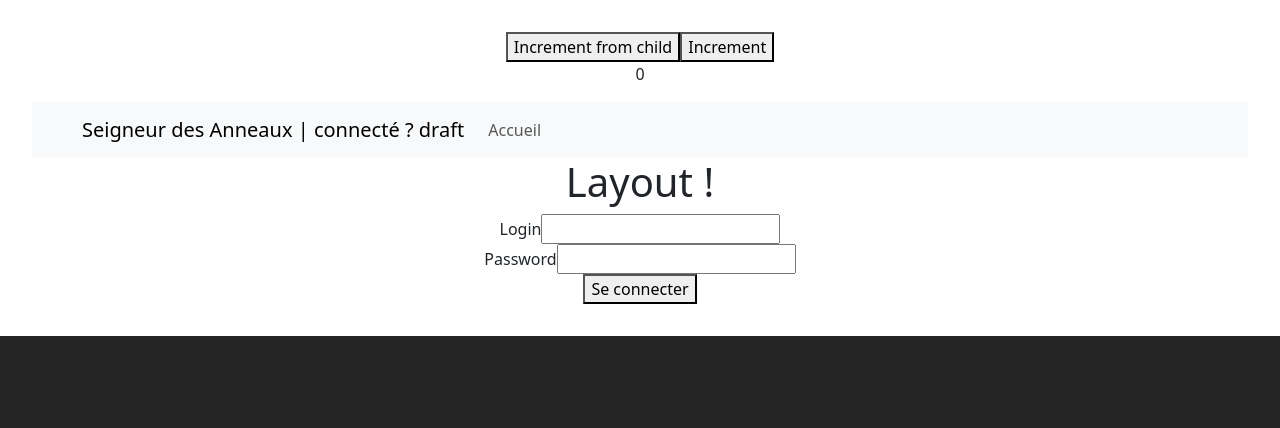
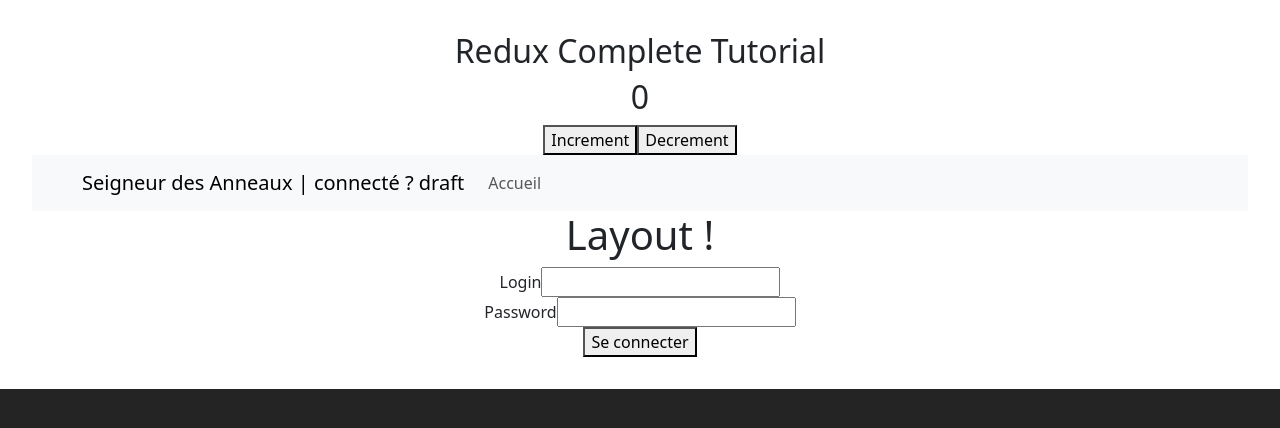
Before and after one commit to Berkpigh/UdemySda_2, a React (Vite) app in the folder projet final/spas/sda.backoffice/: page /login in a window 1280 px wide. Shown: the top 428 px of the page. Built offline with nearby package versions, Linux system fonts and the light colour scheme.

Commit message:
reduxLearn

```diff
--- a/projet final/spas/sda.backoffice/package.json
+++ b/projet final/spas/sda.backoffice/package.json
@@ -11,6 +11,7 @@
     "preview": "vite preview"
   },
   "dependencies": {
+    "@reduxjs/toolkit": "^2.5.1",
     "axios": "^1.7.9",
     "bootstrap": "^5.3.3",
     "localforage": "^1.10.0",
@@ -19,6 +20,7 @@
     "react-bootstrap": "^2.10.7",
     "react-dom": "^18.3.1",
     "react-hook-form": "^7.54.2",
+    "react-redux": "^9.2.0",
     "react-router-dom": "^7.1.3",
     "sort-by": "^0.0.2",
     "vite": "^6.0.11"
--- a/projet final/spas/sda.backoffice/src/App.tsx
+++ b/projet final/spas/sda.backoffice/src/App.tsx
@@ -1,10 +1,10 @@
-import './App.css'
-import { MainRoutes } from './AppRoutes'
-import { AuthenticationContextProvider } from './features/authentication/components/AuthenticationProvider'
+import "./App.css";
+import { MainRoutes } from "./AppRoutes";
+import { AuthenticationContextProvider } from "./features/authentication/components/AuthenticationProvider";
 // import { UseMyContext } from './learnings/useContextLearn/UseMyContext'
-import ParentComponent from './learnings/useCallbackLearn/UseCallbackLearn'
-import { LayoutComponent } from './learnings/useChildrenLearn/LayoutComponent'
-import { MainMenu } from './shared/layout/MainMenu'
+import { LayoutComponent } from "./learnings/useChildrenLearn/LayoutComponent";
+import { MainMenu } from "./shared/layout/MainMenu";
+import Counter from "./learnings/reduxLearn/Counter"
 
 function App() {
   // const getStorageStr = localStorage.getItem('player')
@@ -17,18 +17,20 @@ function App() {
   //   localStorage.setItem('player', JSON.stringify({surname: 'legolas'}))
   // }
 
-
   return (
     <>
-      <ParentComponent></ParentComponent>
+      <div>
+        <h2>Redux Complete Tutorial</h2>
+        <Counter />
+      </div>
       <AuthenticationContextProvider>
         <MainMenu></MainMenu>
         <LayoutComponent>
-        <MainRoutes></MainRoutes>
+          <MainRoutes></MainRoutes>
         </LayoutComponent>
       </AuthenticationContextProvider>
     </>
-  )
+  );
 }
 
-export default App
+export default App;
--- /dev/null
+++ b/projet final/spas/sda.backoffice/src/learnings/reduxLearn/Counter.tsx
@@ -0,0 +1,22 @@
+import { RootState } from "@reduxjs/toolkit/query";
+import { useDispatch, useSelector } from "react-redux";
+import { decrement, incrementAsync } from "../../state/counter/counterSlice";
+import { AppDispatch } from "../../state/storeRedux";
+
+const Counter = () => {
+  const count = useSelector((state: RootState) => state.counter.value);
+  const dispatch = useDispatch<AppDispatch>();
+
+  return (
+    <>
+      <div>
+            <h2>{count}</h2>
+            <div>
+                <button onClick={() => dispatch(incrementAsync(10))}>Increment</button>
+                <button onClick={() => dispatch(decrement())}>Decrement</button>
+            </div>
+      </div>
+    </>
+  );
+};
+export default Counter;
--- a/projet final/spas/sda.backoffice/src/main.tsx
+++ b/projet final/spas/sda.backoffice/src/main.tsx
@@ -1,15 +1,18 @@
-import { StrictMode } from 'react'
-import { createRoot } from 'react-dom/client'
-import App from './App.tsx'
-import 'bootstrap/dist/css/bootstrap.min.css';
-import './index.css'
-import { BrowserRouter } from 'react-router-dom';
+import { StrictMode } from "react";
+import { createRoot } from "react-dom/client";
+import App from "./App.tsx";
+import "bootstrap/dist/css/bootstrap.min.css";
+import "./index.css";
+import { BrowserRouter } from "react-router-dom";
+import { Provider } from "react-redux";
+import { storeRedux } from "./state/storeRedux.ts";
 
-
-createRoot(document.getElementById('root')!).render(
+createRoot(document.getElementById("root")!).render(
   <StrictMode>
-    <BrowserRouter>
-      <App />
-    </BrowserRouter>
-  </StrictMode>,
-)
+    <Provider store={storeRedux}>
+      <BrowserRouter>
+        <App />
+      </BrowserRouter>
+    </Provider>
+  </StrictMode>
+);
--- /dev/null
+++ b/projet final/spas/sda.backoffice/src/state/counter/counterSlice.ts
@@ -0,0 +1,47 @@
+import { createAsyncThunk, createSlice, PayloadAction } from "@reduxjs/toolkit";
+
+interface CounterState {
+  value: number;
+}
+
+const initialState: CounterState = {
+  value: 0,
+};
+
+const counterSlice = createSlice({
+  name: "counter",
+  initialState,
+  reducers: {
+    increment: (state) => {
+      state.value += 1;
+    },
+    decrement: (state) => {
+      state.value -= 1;
+    },
+    incrementByAmount: (state, action: PayloadAction<number>) => {
+      state.value += action.payload;
+    },
+  },
+  extraReducers: (builder) => {
+    builder
+      .addCase(incrementAsync.pending,
+        () => {
+        console.log("incrementAsync.pending");
+      })
+      .addCase(
+        incrementAsync.fulfilled,
+        (state, action: PayloadAction<number>) => {
+          state.value += action.payload;
+        }
+      );
+  },
+});
+export const incrementAsync = createAsyncThunk(
+  "counter/incrementAsync",
+  async (amount: number) => {
+    await new Promise((resolve) => setTimeout(resolve, 1000));
+    return amount;
+  }
+);
+export const { increment, decrement, incrementByAmount } = counterSlice.actions;
+export default counterSlice.reducer;
--- /dev/null
+++ b/projet final/spas/sda.backoffice/src/state/storeRedux.ts
@@ -0,0 +1,11 @@
+import { configureStore } from "@reduxjs/toolkit"
+import counterReducer from "./counter/counterSlice"
+
+export const storeRedux = configureStore({
+    reducer: {
+        counter: counterReducer
+    }
+})
+
+export type RootState = ReturnType<typeof storeRedux.getState>
+export type AppDispatch = typeof storeRedux.dispatch
```
Also changed, not shown: 1 other file (tests, documents, lock files or other folders).
